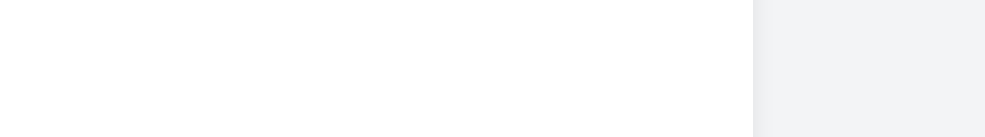
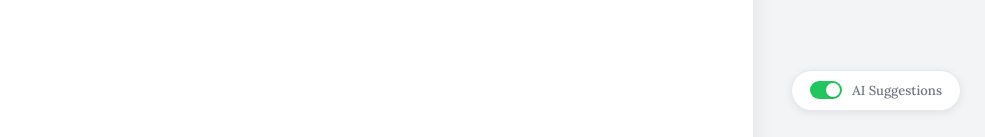
Before and after one commit to tyeoh9/ai-powered-planner, a Next.js app: page / in a window 1280 px wide. Shown: the part 665-802 px from the top of the page, without its empty margins (295-1280 px from the left). Built offline with nearby package versions, Linux system fonts and the light colour scheme.

Commit message:
Implement AI suggestions toggle

```diff
--- a/app/globals.css
+++ b/app/globals.css
@@ -249,6 +249,61 @@
   font-size: 14px;
 }
 
+/* ===== Autocomplete Toggle ===== */
+.autocomplete-toggle {
+  position: fixed;
+  bottom: 24px;
+  right: 24px;
+  z-index: 100;
+  display: flex;
+  align-items: center;
+  gap: 10px;
+  padding: 10px 18px;
+  background: white;
+  border: 1px solid #e5e7eb;
+  border-radius: 9999px;
+  box-shadow: 0 2px 8px rgba(0, 0, 0, 0.08);
+  color: #6b7280;
+  font-size: 13px;
+  cursor: pointer;
+  transition: all 0.15s ease;
+}
+
+.autocomplete-toggle:hover {
+  border-color: #d1d5db;
+  box-shadow: 0 4px 12px rgba(0, 0, 0, 0.1);
+}
+
+.toggle-indicator {
+  width: 32px;
+  height: 18px;
+  background: #d1d5db;
+  border-radius: 9999px;
+  position: relative;
+  transition: background 0.2s ease;
+}
+
+.toggle-indicator::after {
+  content: '';
+  position: absolute;
+  top: 2px;
+  left: 2px;
+  width: 14px;
+  height: 14px;
+  background: white;
+  border-radius: 50%;
+  transition: transform 0.2s ease;
+  box-shadow: 0 1px 2px rgba(0, 0, 0, 0.1);
+}
+
+.toggle-indicator.active {
+  background: #22c55e;
+}
+
+.toggle-indicator.active::after {
+  transform: translateX(14px);
+}
+
 /* ===== Responsive ===== */
 @media (max-width: 900px) {
   .pages-container {
--- a/components/Editor/Editor.tsx
+++ b/components/Editor/Editor.tsx
@@ -20,7 +20,7 @@ import {
 } from '@/lib/pagination-engine'
 
 export function Editor() {
-  const { setContent, suggestion, acceptSuggestion, rejectSuggestion, isGenerating, error } =
+  const { setContent, suggestion, acceptSuggestion, rejectSuggestion, isGenerating, error, isAutocompleteEnabled, setAutocompleteEnabled } =
     useEditorStore()
   const { triggerSuggestion, cancelSuggestion, blockUntilManualEdit } = useSuggestion()
   const isInsertingSuggestionRef = useRef(false)
@@ -162,6 +162,16 @@ export function Editor() {
           <strong>Error:</strong> {error}
         </div>
       )}
+
+      {/* Autocomplete toggle pill */}
+      <button
+        onClick={() => setAutocompleteEnabled(!isAutocompleteEnabled)}
+        className="autocomplete-toggle"
+        title={isAutocompleteEnabled ? 'Disable AI suggestions' : 'Enable AI suggestions'}
+      >
+        <span className={`toggle-indicator ${isAutocompleteEnabled ? 'active' : ''}`} />
+        <span>AI Suggestions</span>
+      </button>
     </div>
   )
 }
--- a/hooks/useSuggestion.ts
+++ b/hooks/useSuggestion.ts
@@ -110,6 +110,12 @@ export function useSuggestion() {
         clearTimeout(debounceTimerRef.current)
       }
 
+      // Check if autocomplete is disabled
+      const store = useEditorStore.getState()
+      if (!store.isAutocompleteEnabled) {
+        return
+      }
+
       // Check if auto-trigger is blocked (after accepting/rejecting a suggestion)
       if (shouldBlockAutoTriggerRef.current) {
         if (isManualEdit) {
--- a/store/editor-store.ts
+++ b/store/editor-store.ts
@@ -9,6 +9,10 @@ interface EditorState {
   // Suggestion state
   suggestion: Suggestion | null
   setSuggestion: (suggestion: Suggestion | null) => void
+
+  // Autocomplete toggle
+  isAutocompleteEnabled: boolean
+  setAutocompleteEnabled: (enabled: boolean) => void
 
   // Loading state
   isGenerating: boolean
@@ -30,6 +34,9 @@ export const useEditorStore = create<EditorState>((set) => ({
   suggestion: null,
   setSuggestion: (suggestion) => set({ suggestion, error: null }),
 
+  isAutocompleteEnabled: true,
+  setAutocompleteEnabled: (enabled) => set({ isAutocompleteEnabled: enabled }),
+
   isGenerating: false,
   setIsGenerating: (isGenerating) => set({ isGenerating }),
 
```
